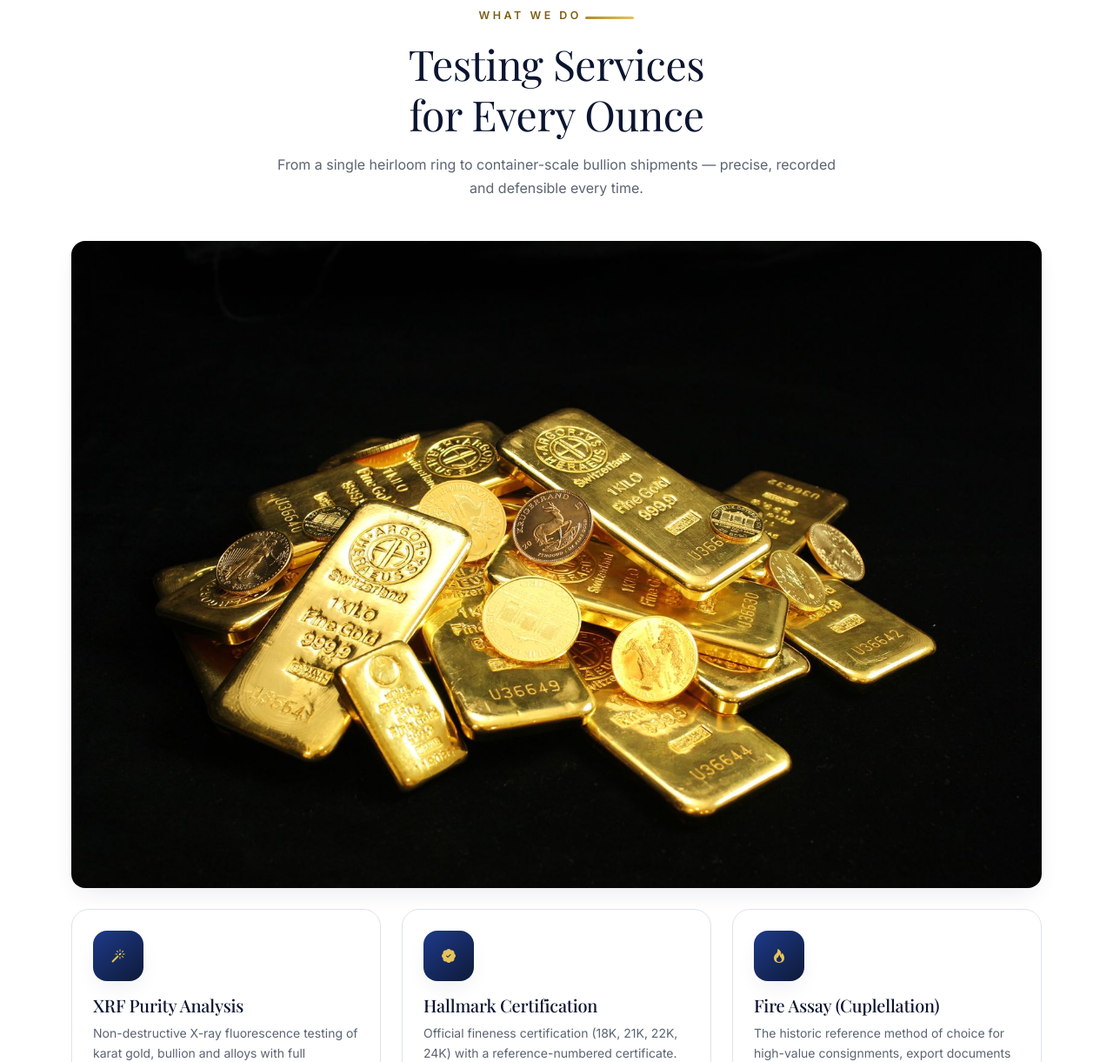
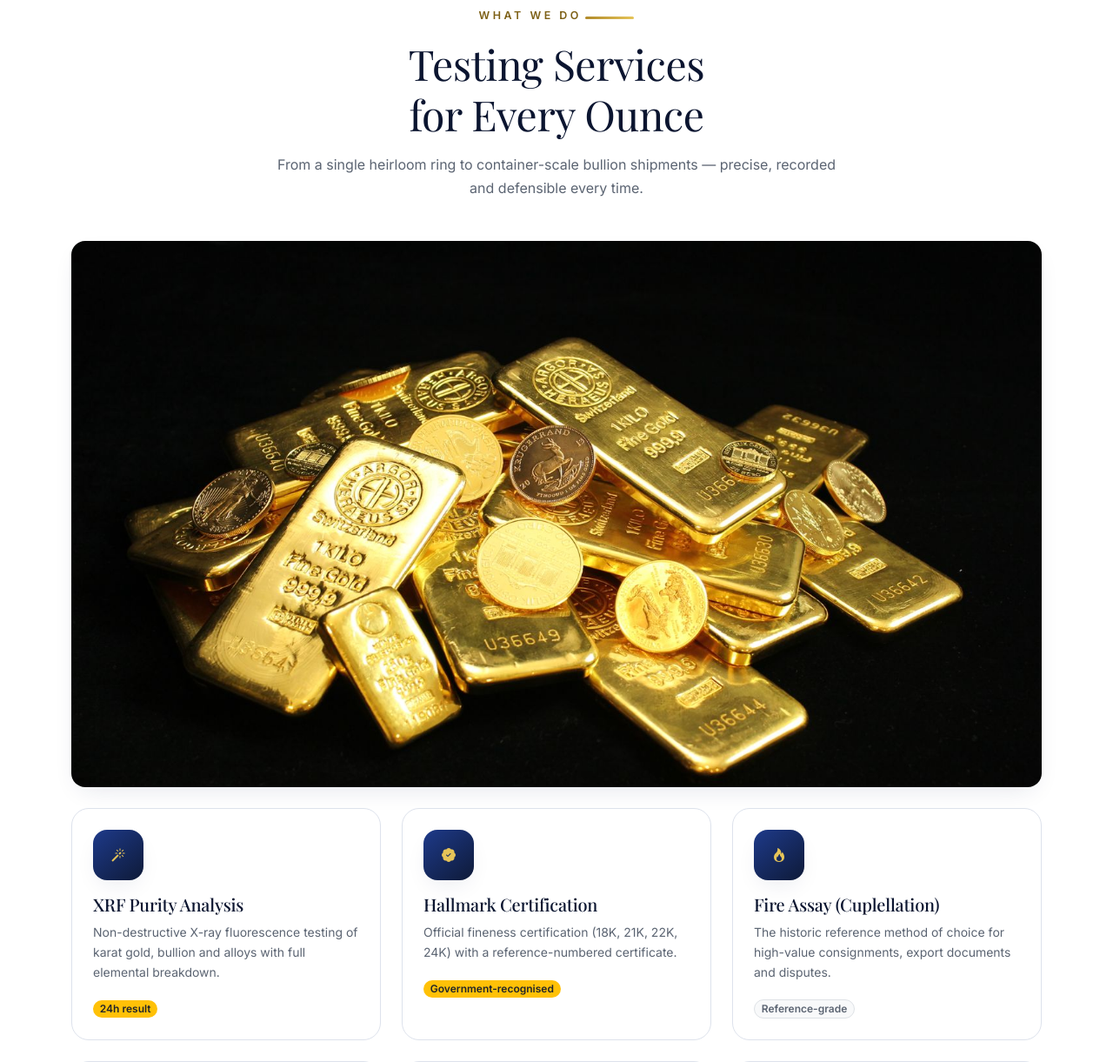
Before and after one commit to Beast-gamers/dubai-gold-silver-lab, a website: page public/index.html in a window 1280 px wide. Shown: the part 2545-3766 px from the top of the page at 87% size. Drawn offline with nearby package versions, Linux system fonts and the light colour scheme.

Commit message:
Crop and zoom gold bar banner to hide black background

```diff
--- a/public/index.html
+++ b/public/index.html
@@ -235,7 +235,9 @@
       </div>
 
       <div class="mb-4 reveal">
-        <img src="/assets/image/services-gold.jpg" alt="Gold bars and coins ready for purity verification" class="img-fluid rounded-4 w-100" style="aspect-ratio:3/2; object-fit:cover; box-shadow: var(--dg-shadow-soft);" />
+        <div class="rounded-4 overflow-hidden w-100" style="aspect-ratio:16/9; box-shadow: var(--dg-shadow-soft);">
+          <img src="/assets/image/services-gold.jpg" alt="Gold bars and coins ready for purity verification" class="w-100 h-100" style="object-fit:cover; object-position:center 58%; transform:scale(1.07); display:block;" />
+        </div>
       </div>
 
       <div class="row g-4">
```
